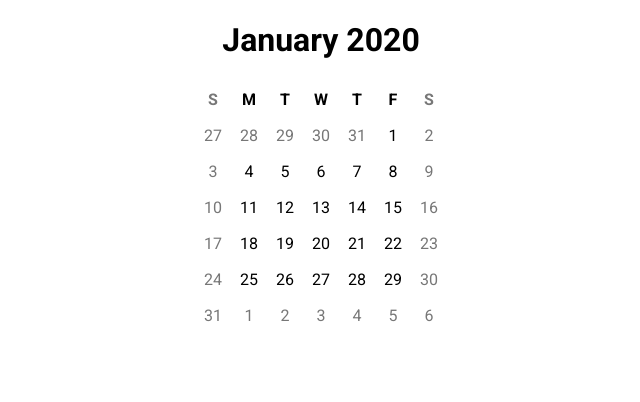
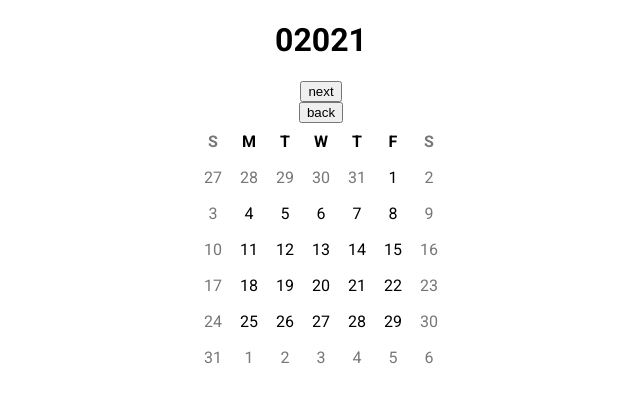
Before and after one commit to EduardoRodriguesF/calendar, a React (Create React App) app: page / in a window 1280 px wide. Shown: the top 402 px of the page, without its empty margins (319-959 px from the left). Built offline with nearby package versions, Linux system fonts and the light colour scheme.

Commit message:
feat: change month view

```diff
--- a/src/App/index.tsx
+++ b/src/App/index.tsx
@@ -7,7 +7,6 @@ import { Container } from './styles';
 const App: React.FC = () => {
   return (
     <Container>
-      <h1>January 2020</h1>
       <Calendar />
     </Container>
   );
--- a/src/components/Calendar/index.tsx
+++ b/src/components/Calendar/index.tsx
@@ -15,9 +15,31 @@ const Calendar: React.FC = () => {
   const [dateYear, setDateYear] = useState(date.getFullYear());
   const [calendarDays, setCalendarDays] = useState<ICalendarDays[][]>([]);
 
+  const previousMonth = useCallback(() => {
+    if (dateMonth === 0) {
+      setDateMonth(11);
+      setDateYear(dateYear - 1);
+    } else setDateMonth(dateMonth - 1);
+  }, [dateMonth, dateYear]);
+
+  const nextMonth = useCallback(() => {
+    if (dateMonth === 11) {
+      setDateMonth(0);
+      setDateYear(dateYear + 1);
+    } else setDateMonth(dateMonth + 1);
+  }, [dateMonth, dateYear]);
+
   useEffect(() => {
     const newCalendar = [];
-    const pastMonthDays = daysInMonth(dateMonth - 2, dateYear);
+
+    let pastMonthDays;
+
+    if (dateMonth === 0) {
+      pastMonthDays = daysInMonth(12, dateYear - 1);
+    } else {
+      pastMonthDays = daysInMonth(dateMonth, dateYear);
+    }
+    const daysThisMonth = daysInMonth(dateMonth + 1, dateYear);
     const firstWeekDay = firstWeekDayInMonth(dateMonth, dateYear);
 
     for (let i = firstWeekDay - 1; i >= 0; i--) {
@@ -27,7 +49,7 @@ const Calendar: React.FC = () => {
       });
     }
 
-    for (let day = 1; day <= daysInMonth(dateMonth, dateYear); day++) {
+    for (let day = 1; day <= daysThisMonth; day++) {
       newCalendar.push({
         day,
         other: false,
@@ -53,6 +75,18 @@ const Calendar: React.FC = () => {
   }, [dateMonth, dateYear]);
 
   return (
+    <>
+      <h1>
+        {dateMonth}
+
+        {dateYear}
+      </h1>
+      <button type="button" onClick={nextMonth}>
+        next
+      </button>
+      <button type="button" onClick={previousMonth}>
+        back
+      </button>
       <Container>
         <tr>
           <th>S</th>
@@ -71,6 +105,7 @@ const Calendar: React.FC = () => {
           </tr>
         ))}
       </Container>
+    </>
   );
 };
 
--- a/src/utils/daysInMonth.ts
+++ b/src/utils/daysInMonth.ts
@@ -1,4 +1,5 @@
 function daysInMonth(month: number, year: number): number {
+  console.log('daysInMonth:', month, year);
   return new Date(year, month, 0).getDate();
 }
 
```
Lines whose indentation alone changed are shown as unchanged.
